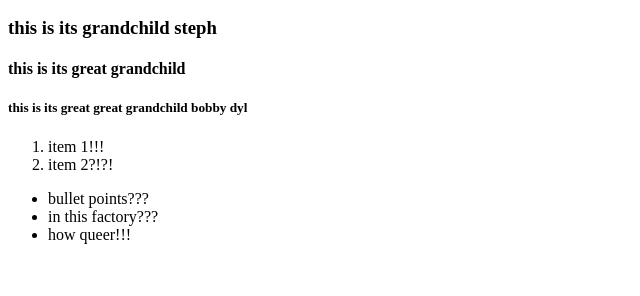
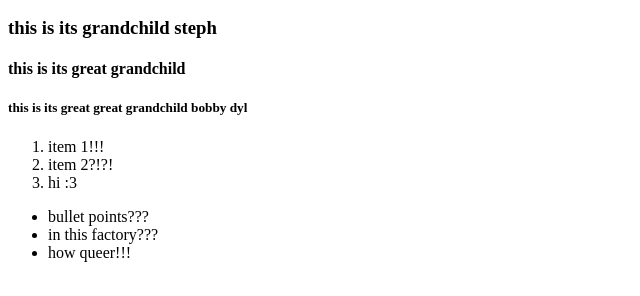
Before and after one commit to aroasanight/6f-10926, a plain HTML site: page index.html in a window 1280 px wide. Shown: the part 136-432 px from the top of the page, without its empty margins (0-640 px from the left). Drawn offline with Linux system fonts and the light colour scheme.

Commit message:
hello there :)

```diff
--- a/index.html
+++ b/index.html
@@ -14,6 +14,7 @@
         <ol>
             <li>item 1!!!</li>
             <li>item 2?!?!</li>
+            <li>hi :3</li>
         </ol>
         <ul>
             <li>bullet points???</li>
```
